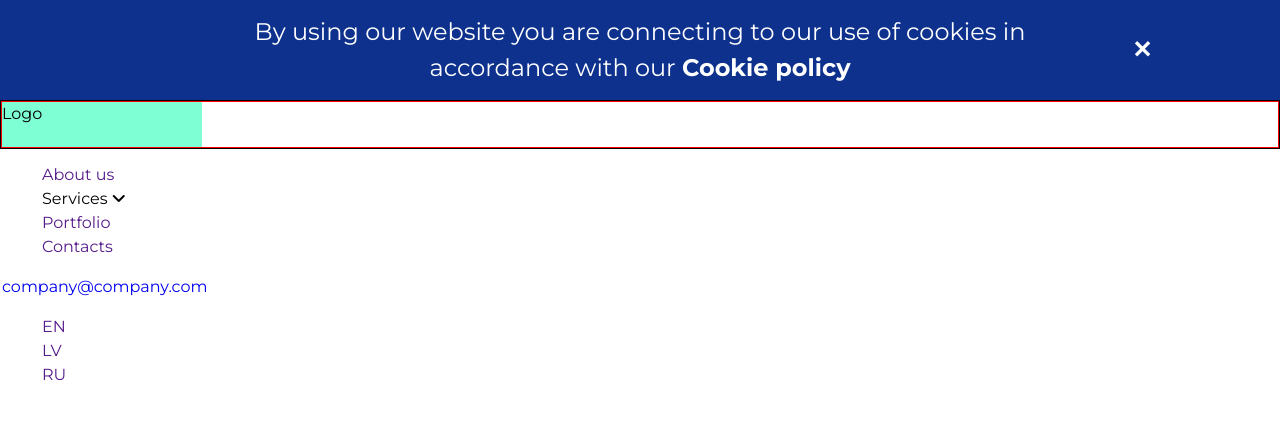
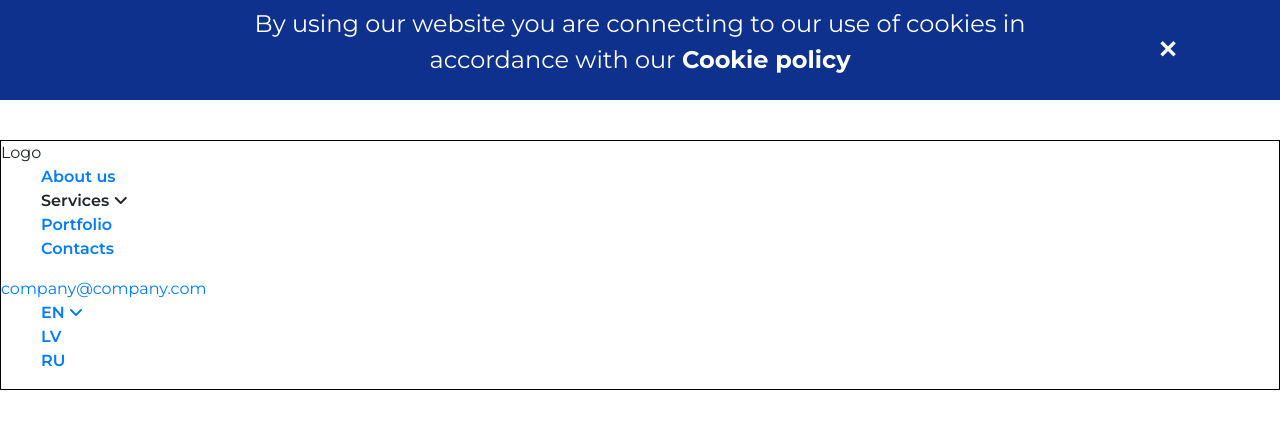
Before and after one commit to MrFomkoe/jumis-hb-website, a plain HTML site: page index.html in a window 1280 px wide. Drawn offline with nearby package versions, Linux system fonts and the light colour scheme.

Commit message:
want to try another nav

```diff
--- a/index.html
+++ b/index.html
@@ -6,6 +6,7 @@
     <meta name="viewport" content="width=device-width, initial-scale=1.0">
     <link rel="stylesheet" href="./styles/css-reset.css">
     <link rel="stylesheet" href="./styles/style.css">
+    <link rel="stylesheet" href="./css/bootstrap.css">
     <script src="https://kit.fontawesome.com/38b0698baf.js" crossorigin="anonymous"></script>
     <title>Jumis-HB</title>
 </head>
@@ -156,13 +157,16 @@
 
             <ul class="language-selector">
                 <li class="language-selector__item">
-                    <a href="" class="language-selector__link"> EN </a>
+                    <a href="" class="language-selector__link link--bold">
+                        EN
+                        <i class="fa-solid fa-angle-down"></i>
+                    </a>
                 </li>
                 <li class="language-selector__item">
-                    <a href="" class="language-selector__link"> LV </a>
+                    <a href="" class="language-selector__link link--bold"> LV </a>
                 </li>
                 <li class="language-selector__item">
-                    <a href="" class="language-selector__link"> RU </a>
+                    <a href="" class="language-selector__link link--bold"> RU </a>
                 </li>
             </ul>
         </div>
--- a/styles/style.css
+++ b/styles/style.css
@@ -3,7 +3,7 @@
 */
 
 /* Fonts */
-@import url('https://fonts.googleapis.com/css2?family=Montserrat:ital,wght@0,400;0,700;1,400;1,700&display=swap');
+@import url('https://fonts.googleapis.com/css2?family=Montserrat:ital,wght@0,400;0,600;0,700;1,400;1,600;1,700&display=swap');
 /* font-family: 'Montserrat', sans-serif; */
 
 /*---- Main setting for website ----*/
@@ -12,19 +12,27 @@
     text-decoration: none;
 }
 
+a {
+    color: black;
+}
+
 .container {
     width: 84%;
     margin: 0 auto;
 }
 
+.link--bold {
+    font-weight: 600;
+}
+
 /* Setting for cookies panel */
 
 .cookies {
+    position: -webkit-sticky;
     position: sticky;
     top: 0;
     width: 100%;
     height: 100px;
-
     display: inline-flex;
     justify-content: center;
     align-items: center;
@@ -45,8 +53,9 @@
 
 .cookies__close {
     position: absolute;
-    right: 10%;
+    right: 8%;
     font-weight: 700;
+    text-align: center;
 }
 
 .cookies__close:hover {
@@ -56,25 +65,15 @@
 /* Setting for header */
 
 header {
-    width: 100%;
+    margin-top: 40px;
     border: 1px black solid;
 }
 
-.navigation-panel {
-    height: 47px;
-    /* display: inline-block; */
-    border: 1px solid rgb(255, 0, 0);
-}
-
-.company-logo {
-    background-color: aquamarine;
-    width: 200px;
-    height: 100%;
-}
 
 /*---- Navigation ----*/
 
-/* It is temp */
+
+
 .main-nav__services-list {
     display: none;
 }
```
Also changed, not shown: 1_temp/temp.html (renamed from temp.html).
